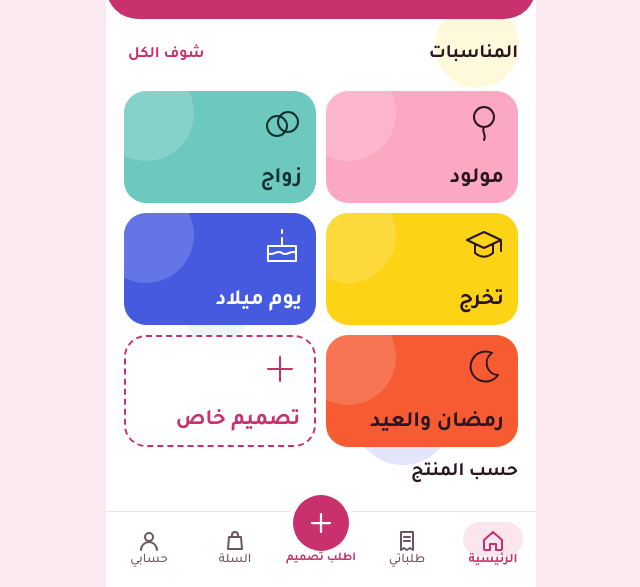
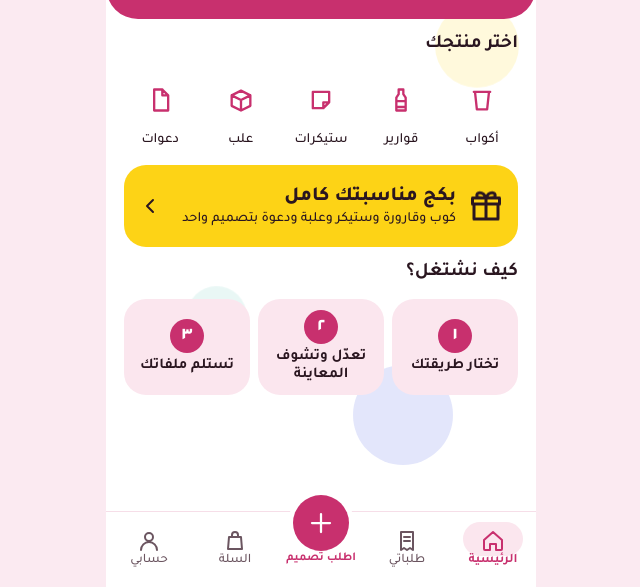
Before and after one commit to saud-ux/lamma, a plain HTML site: page index.html in a window 1280 px wide. Shown: the part 213-800 px from the top of the page, without its empty margins (319-959 px from the left). Drawn offline with nearby package versions, Linux system fonts and the light colour scheme; a web font is replaced by a local one.

Commit message:
جعل المنتجات الخيار الأول، إزالة المناسبات
- استبدال 'المناسبات' بـ 'المنتجات' (أكواب، ستيكرات، إلخ) كواجهة رئيسية
- إزالة كل section المناسبات من الصفحة الرئيسية
- تغيير النص إلى 'اختر منتجك'

Co-Authored-By: Claude Haiku 4.5 <noreply@anthropic.com>
Claude-Session: https://claude.ai/code/session_01XrqfcG87RghfPxBnNYroN8

```diff
--- a/index.html
+++ b/index.html
@@ -2134,9 +2134,7 @@ Object.assign(SCREENS, {
       <div><h1>وش لحظتك اليوم؟</h1><p>صمّم من الصفر، أو خلّنا نصمم لك.</p></div>
       <div class="hero-cta"><a class="btn hero-alt" href="./studio/?v=202611131215">صمّم من الصفر</a><button type="button" class="btn hero-ghost" data-act="idea">نصمم لك</button></div></header>
     ${nextEventBanner()}${homeOrderCard()}
-    <div class="row-head"><h2>المناسبات</h2><button type="button" class="link" data-act="openGallery">شوف الكل</button></div>
-    <div class="tiles deco">${Object.entries(OCC).map(([key, o], i) => `<button type="button" class="tile" style="--i:${i};background:${o.bg};color:${o.fg}" data-act="pickOcc" data-v="${key}">${I(o.icon, 40)}<span>${o.label}</span></button>`).join("")}<button type="button" class="tile tile-idea" style="--i:5" data-act="idea">${I("plus", 40)}<span>تصميم خاص</span></button></div>
-    <h2>حسب المنتج</h2><div class="circles">${PACK.map(productCircle).join("")}</div>
+    <h2>اختر منتجك</h2><div class="circles">${PACK.map(productCircle).join("")}</div>
     ${packBanner()}
     <h2>كيف نشتغل؟</h2><ol class="steps3"><li><b>١</b>تختار طريقتك</li><li><b>٢</b>تعدّل وتشوف المعاينة</li><li><b>٣</b>تستلم ملفاتك</li></ol>`,
   gallery: () => `${topBar()}<div><h1>التصاميم</h1><p class="sub" id="galCount">${galCount()}</p></div><div class="search">${I("search", 22)}<input class="input" id="f-q" data-bind="q" value="${esc(S.q)}" placeholder="ابحث: مولود، كوب، ذهبي" autocomplete="off" enterkeyhint="search" aria-label="ابحث في التصاميم"></div>
```
